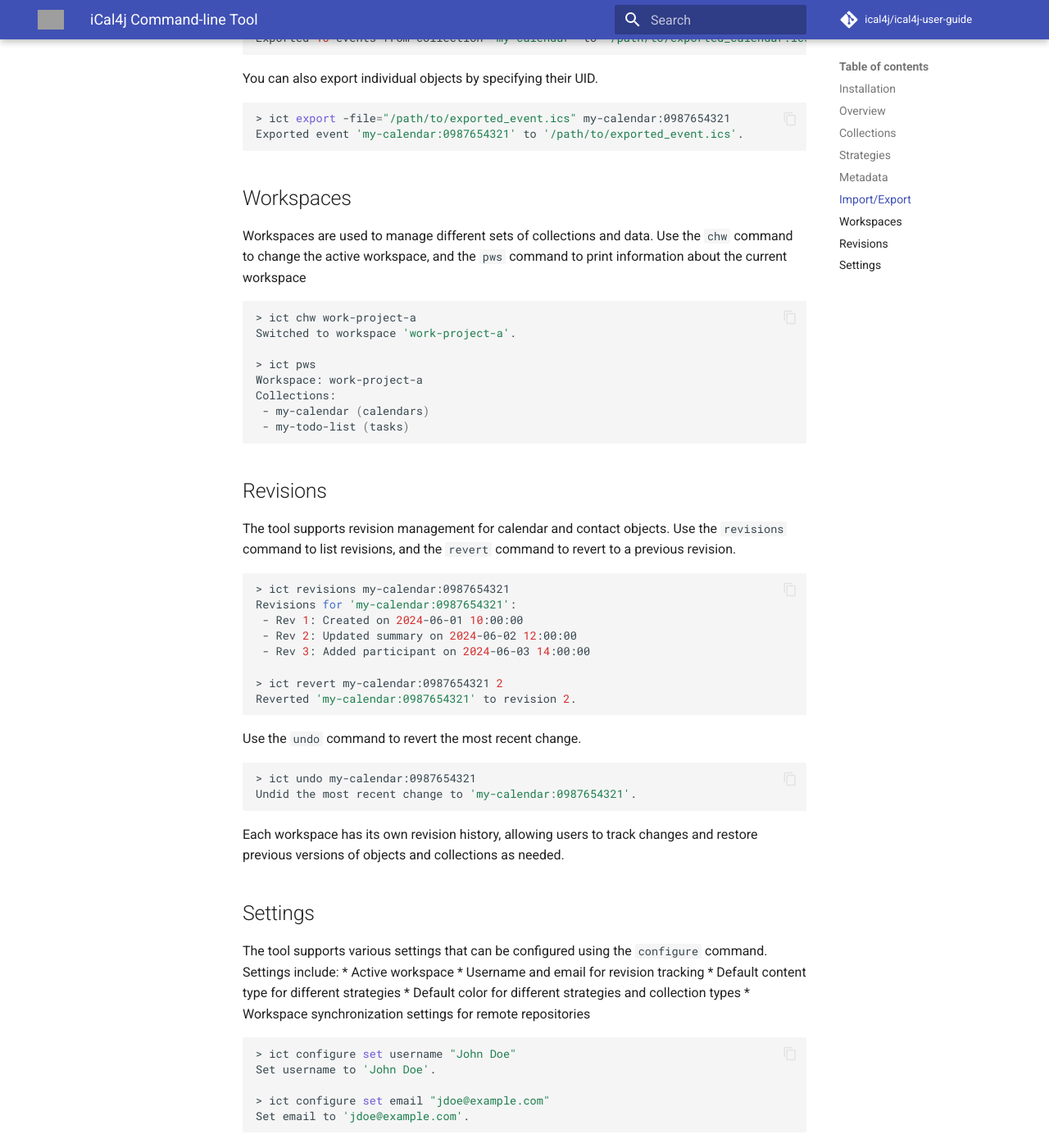
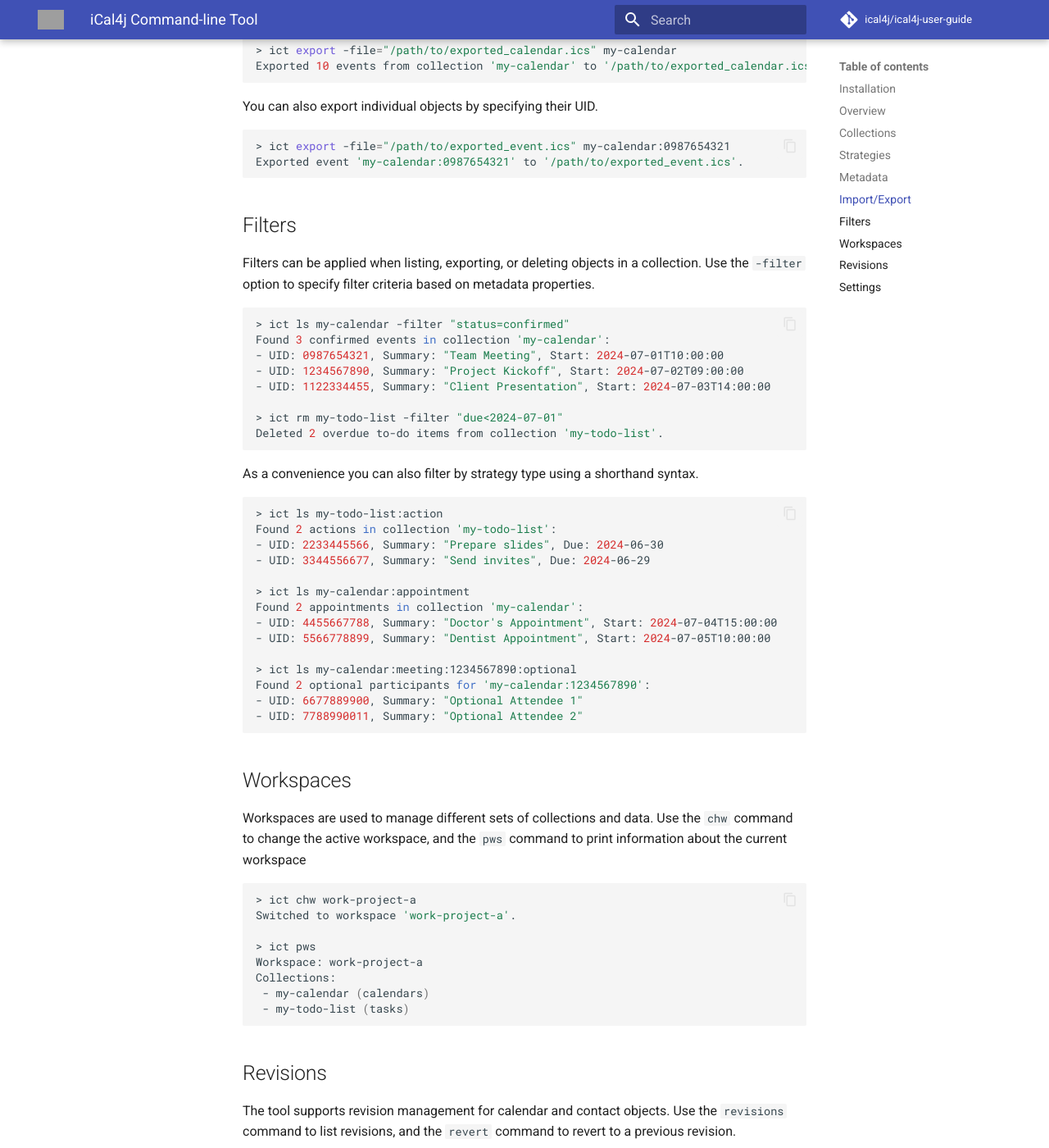
Before and after one commit to ical4j/ical4j-user-guide, an MkDocs documentation site: the page built from docs/command/ict.md, in a window 1280 px wide and 1400 px high, scrolled down 5254 px. Shown: the whole window at 82% size. Built offline with MkDocs 1.6.1 and Material for MkDocs 9.7.7, drawn with Linux system fonts in a browser that asks for light colours; comment, search, counter and statistics services are not loaded; grey boxes are pictures that could not be loaded.

Commit message:
Add Filters section to ict.md with usage examples

````diff
--- a/docs/command/ict.md
+++ b/docs/command/ict.md
@@ -8,6 +8,7 @@
 * [Strategies](#strategies)
 * [Metadata](#metadata)
 * [Import/Export](#importexport)
+* [Filters](#filters)
 * [Workspaces](#workspaces)
 * [Revisions](#revisions)
 * [Settings](#settings)
@@ -257,6 +258,39 @@
 Exported event 'my-calendar:0987654321' to '/path/to/exported_event.ics'.
 ```
 
+## Filters
+Filters can be applied when listing, exporting, or deleting objects in a collection. Use the `-filter` option
+to specify filter criteria based on metadata properties.
+
+```shell
+> ict ls my-calendar -filter "status=confirmed"
+Found 3 confirmed events in collection 'my-calendar':
+- UID: 0987654321, Summary: "Team Meeting", Start: 2024-07-01T10:00:00
+- UID: 1234567890, Summary: "Project Kickoff", Start: 2024-07-02T09:00:00
+- UID: 1122334455, Summary: "Client Presentation", Start: 2024-07-03T14:00:00
+
+> ict rm my-todo-list -filter "due<2024-07-01"
+Deleted 2 overdue to-do items from collection 'my-todo-list'.
+```
+
+As a convenience you can also filter by strategy type using a shorthand syntax.
+
+```shell
+> ict ls my-todo-list:action
+Found 2 actions in collection 'my-todo-list':
+- UID: 2233445566, Summary: "Prepare slides", Due: 2024-06-30
+- UID: 3344556677, Summary: "Send invites", Due: 2024-06-29
+
+> ict ls my-calendar:appointment
+Found 2 appointments in collection 'my-calendar':
+- UID: 4455667788, Summary: "Doctor's Appointment", Start: 2024-07-04T15:00:00
+- UID: 5566778899, Summary: "Dentist Appointment", Start: 2024-07-05T10:00:00
+
+> ict ls my-calendar:meeting:1234567890:optional
+Found 2 optional participants for 'my-calendar:1234567890':
+- UID: 6677889900, Summary: "Optional Attendee 1"
+- UID: 7788990011, Summary: "Optional Attendee 2"
+```
 
 ## Workspaces
 Workspaces are used to manage different sets of collections and data. Use the `chw` command to change the active
````
